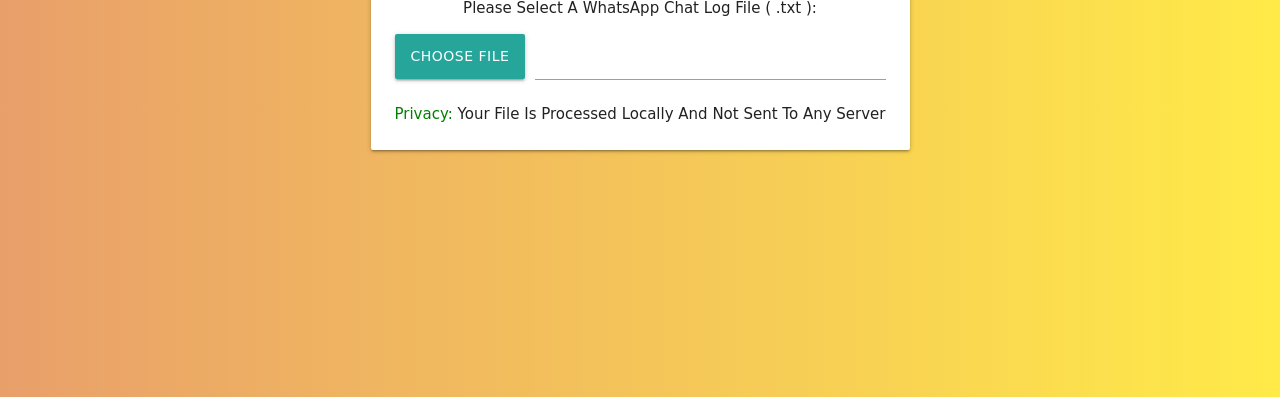
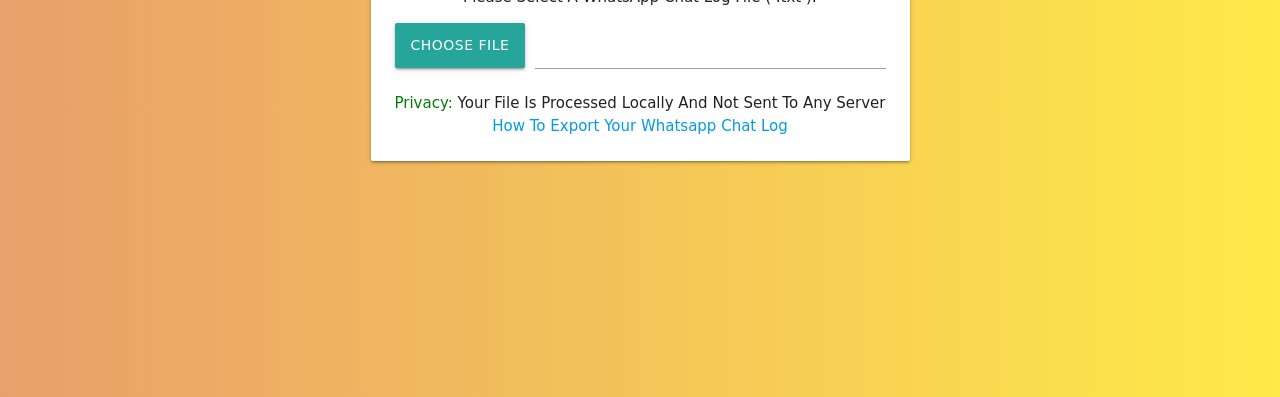
Before and after one commit to smit2402/whatsappstat, a plain HTML site: page index.html in a window 1280 px wide. Shown: the part 403-800 px from the top of the page. Drawn offline with nearby package versions, Linux system fonts and the light colour scheme; a web font is replaced by a local one.

Commit message:
changes in Readme.md file

```diff
--- a/index.html
+++ b/index.html
@@ -74,7 +74,9 @@
                     </div>
                 </form>
                 <span id="colgreen">Privacy: </span>Your File Is Processed Locally And Not Sent To Any Server
-
+                <div>
+                    <a href="https://github.com/smit2402/whatsappstat/blob/main/README.md#how-to-export-your-whatsapp-chat-log">How To Export Your Whatsapp Chat Log</a>
+                </div>
             </div>
 
         </div>
```
